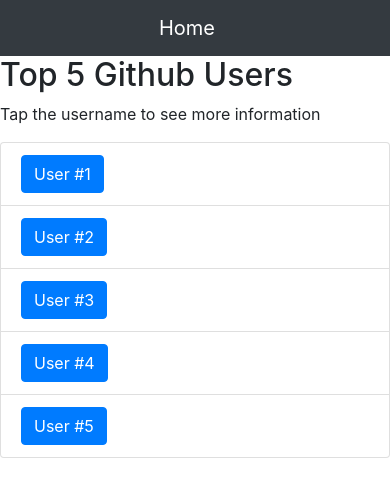
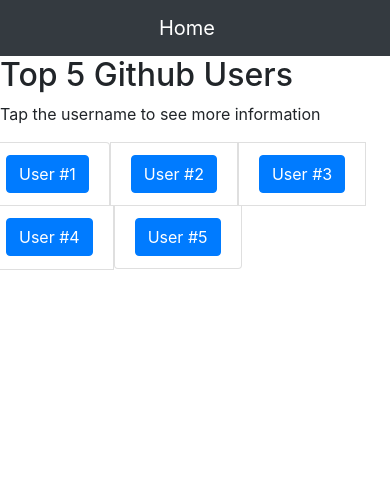
Before and after one commit to danordcor/github-users, a React (Create React App) app: page / in a window 390 px wide. Shown: the top 494 px of the page. Built offline with nearby package versions, Linux system fonts and the light colour scheme; no server answers.

Commit message:
responsive

```diff
--- a/src/App.js
+++ b/src/App.js
@@ -1,5 +1,5 @@
 import React from "react";
-import { Button, ListGroup } from 'react-bootstrap';
+import {Button, Col, ListGroup, Row} from 'react-bootstrap';
 import CustomNavbar from './navbar'
 import axios from "axios";
 import {Link} from "react-router-dom";
@@ -35,11 +35,13 @@
       <h2>Top 5 Github Users</h2>
       <p>Tap the username to see more information</p>
       <ListGroup horizontal>
+        <Row>
         {users && users.map((user) =>
             <ListGroup.Item>
               <Button variant="primary" onClick={() => this.onClick(user)}>{user}</Button>{' '}
             </ListGroup.Item>
         )}
+        </Row>
       </ListGroup>
       <div>
 
```
